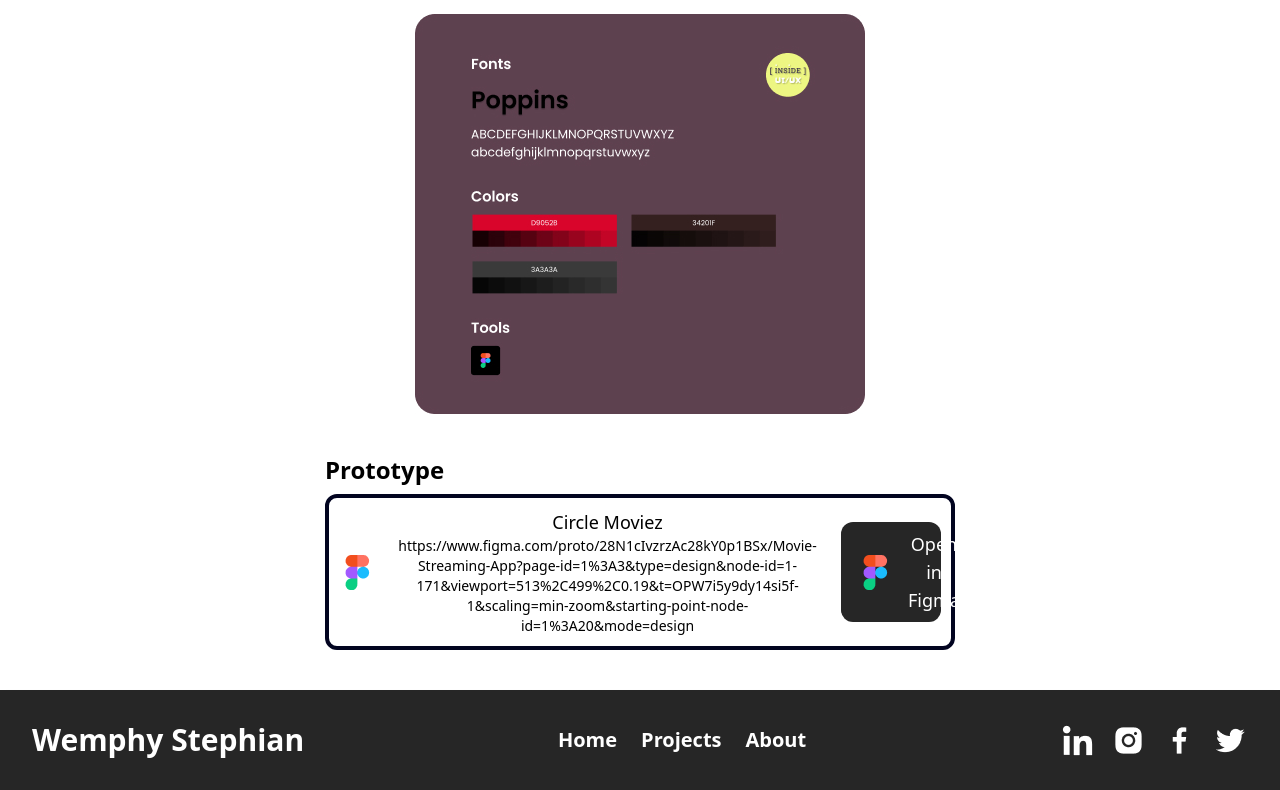
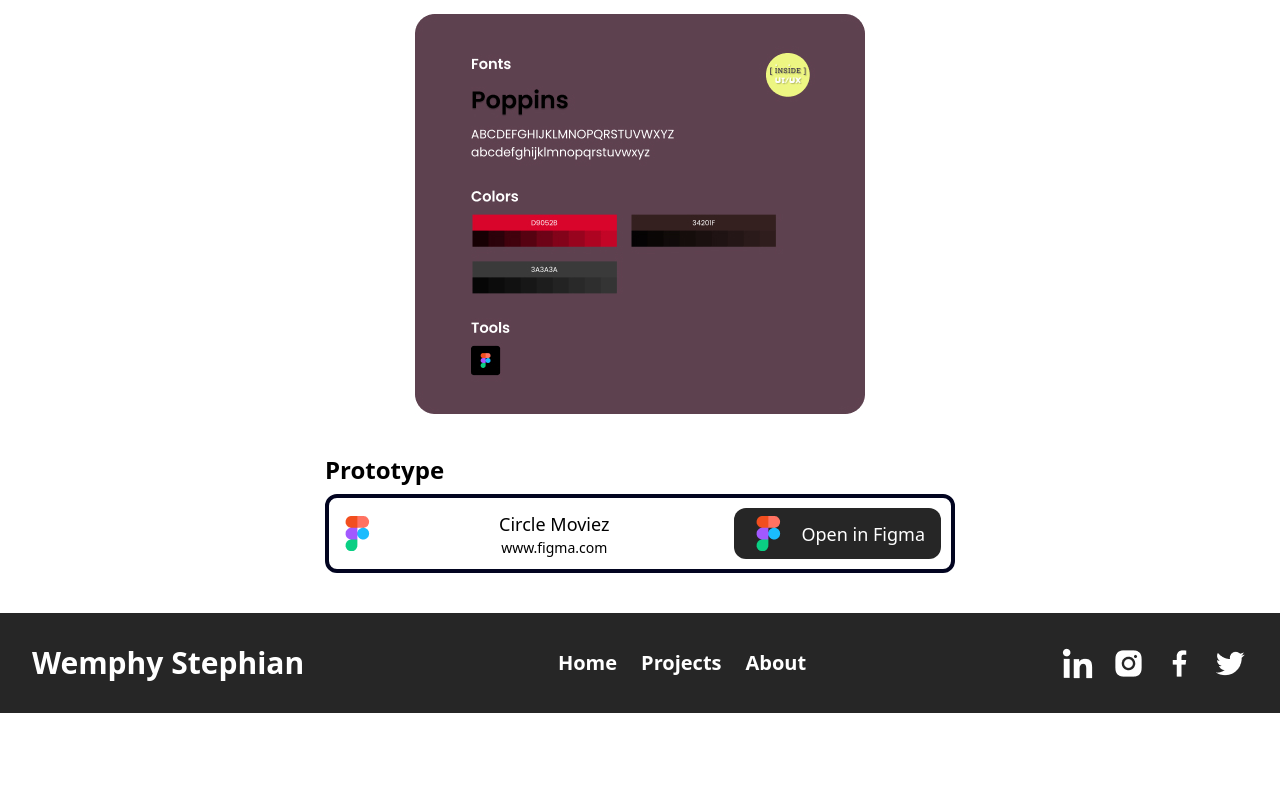
Before and after one commit to wemphy24/resume-blog, a Nuxt app: page /projects/circlemoviez in a window 1280 px wide. Shown: the part 2690-3480 px from the top of the page. After the commit the page ends 3403 px from the top, so only its background shows below. Built offline with nearby package versions, Linux system fonts and the light colour scheme.

Commit message:
Static Change

```diff
--- a/components/DetailProject.vue
+++ b/components/DetailProject.vue
@@ -54,14 +54,16 @@
             />
             <div>
               <div class="font-medium text-center">{{ titleProject }}</div>
-              <div class="font-light text-sm text-center">{{ linkFigma }}</div>
+              <div class="font-light text-sm text-center">www.figma.com</div>
             </div>
+            <a :href="linkFigma" target="_blank">
               <button
                 class="flex items-center gap-4 py-2 px-4 bg-neutral-800 rounded-xl mx-auto mt-2 md:mx-0 md:mt-0 hover:scale-105 hover:-translate-x-0 hover:duration-500"
               >
                 <img src="/img/figma.png" alt="" />
                 <p class="font-medium text-white">Open in Figma</p>
               </button>
+            </a>
           </div>
         </div>
       </div>
```
Lines whose indentation alone changed are shown as unchanged.
